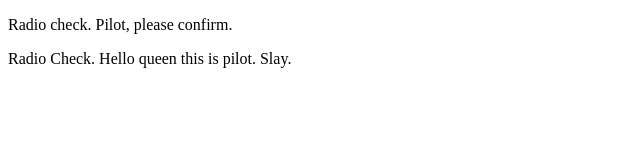
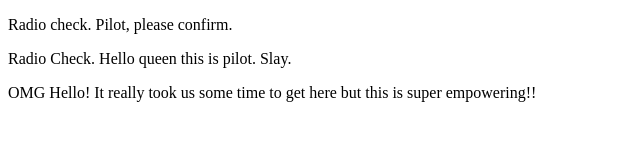
Before and after one commit to BethBurch/communication-log, a plain HTML site: page index.html in a window 1280 px wide. Shown: the whole page, without its empty margins (0-640 px from the left). Drawn offline with Linux system fonts and the light colour scheme.

Commit message:
control hello edit

```diff
--- a/index.html
+++ b/index.html
@@ -4,5 +4,6 @@
       <p>Radio check. Pilot, please confirm.</p>
 
       <p>Radio Check. Hello queen this is pilot. Slay.</p>
+      <p> OMG Hello! It really took us some time to get here but this is super empowering!!</p>
    </body>
 </html>
```
